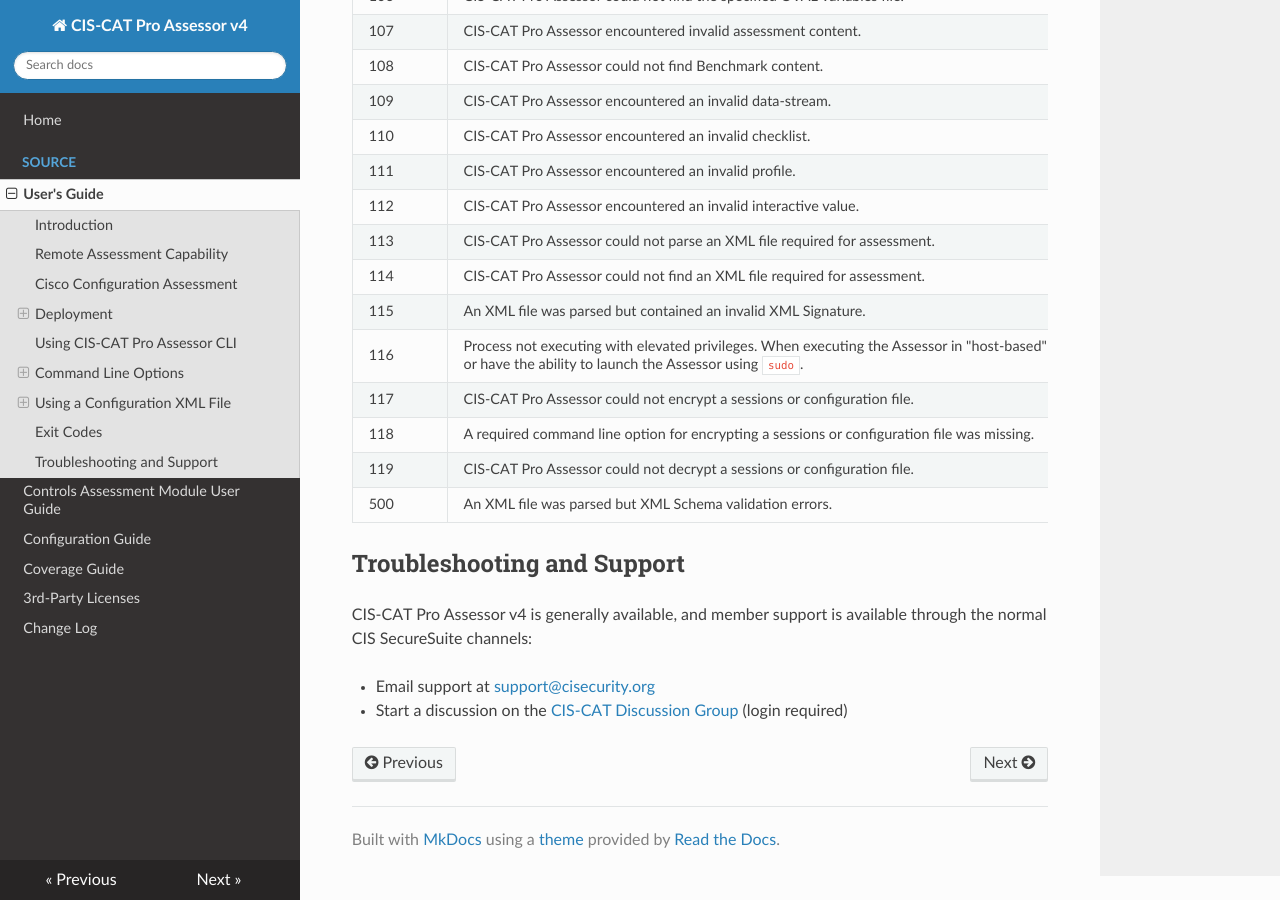
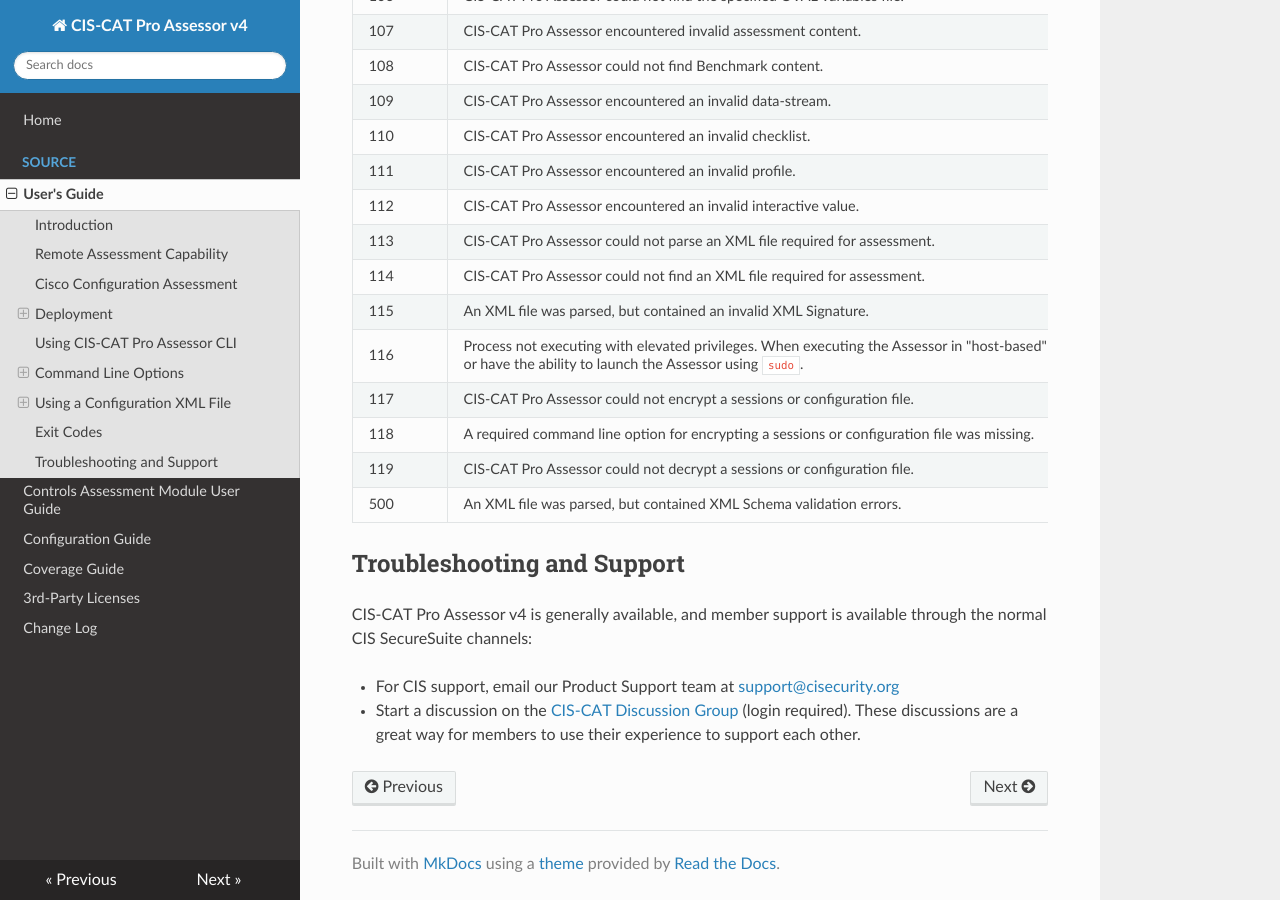
Before and after one commit to CISecurity/CCPA-Docs, an MkDocs documentation site: the page built from docs/User's Guide.md, in a window 1280 px wide and 900 px high, scrolled down 20692 px. Built offline with MkDocs 1.6.1, drawn with Linux system fonts in a browser that asks for light colours; nearby versions of some CDN libraries.

Commit message:
Support update
Updated the Troubleshooting and Support section to encourage members to help each other.  Minor grammatical updates, as well.

```diff
--- a/docs/User's Guide.md
+++ b/docs/User's Guide.md
@@ -541,16 +541,16 @@
 |112        | CIS-CAT Pro Assessor encountered an invalid interactive value.           |
 |113        | CIS-CAT Pro Assessor could not parse an XML file required for assessment.|
 |114        | CIS-CAT Pro Assessor could not find an XML file required for assessment. |
-|115        | An XML file was parsed but contained an invalid XML Signature.           |
+|115        | An XML file was parsed, but contained an invalid XML Signature.           |
 |116        | Process not executing with elevated privileges.  When executing the Assessor in "host-based" mode (using a "local" session only), it must be launched with elevated privileges.  When executing on Windows, this requires the user to launch a command prompt "As an Administrator".  When executing on any Unix or Linux OS, the user must either be logged in as `root` or have the ability to launch the Assessor using `sudo`.                        |
 |117        | CIS-CAT Pro Assessor could not encrypt a sessions or configuration file. |
 |118        | A required command line option for encrypting a sessions or configuration file was missing.          |
 |119        | CIS-CAT Pro Assessor could not decrypt a sessions or configuration file. |
-|500        | An XML file was parsed but XML Schema validation errors.                 |
+|500        | An XML file was parsed, but contained XML Schema validation errors.                 |
 
 
 ## Troubleshooting and Support ###
 CIS-CAT Pro Assessor v4 is generally available, and member support is available through the normal CIS SecureSuite channels:
 
-- Email support at [support@cisecurity.org](mailto:support@cisecurity.org)
-- Start a discussion on the [CIS-CAT Discussion Group](https://workbench.cisecurity.org/communities/30) (login required)
+- For CIS support, email our Product Support team at [support@cisecurity.org](mailto:support@cisecurity.org)
+- Start a discussion on the [CIS-CAT Discussion Group](https://workbench.cisecurity.org/communities/30) (login required).  These discussions are a great way for members to use their experience to support each other.
```
